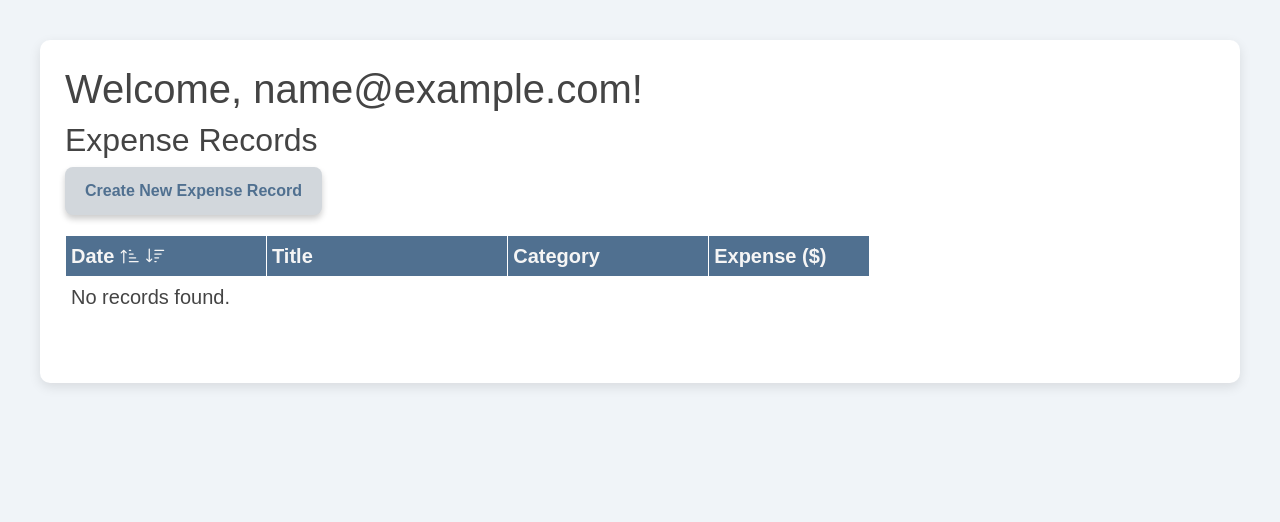
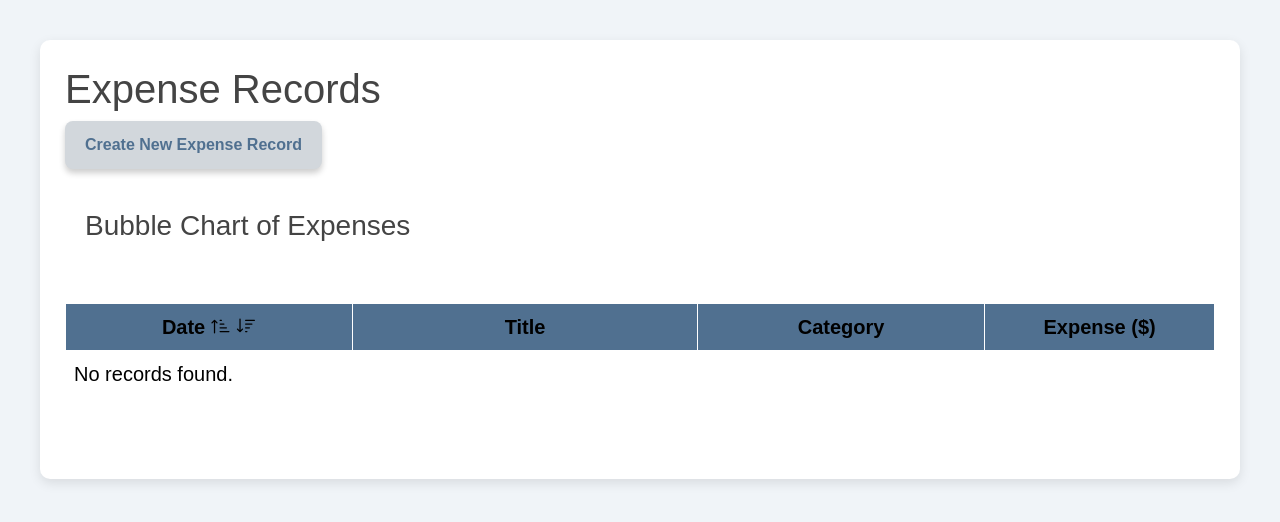
Before and after one commit to yuchangrachel/SpendWise, a Flask app: template backend/templates/home.html in a window 1280 px wide. Shown: the part 80-602 px from the top of the page. Run offline with Flask 3, Linux system fonts and the light colour scheme; the template is opened without the code that fills it, so the values that code supplies are empty; the visitor is signed in with stand-in values (Sample User, id 1).

Commit message:
add plotly dash app

```diff
--- a/backend/app.py
+++ b/backend/app.py
@@ -9,9 +9,14 @@ from routes.auth import auth_bp
 from routes.expense import expense_bp
 from models.users import User
 from models.expense import Expense
+import plotly.express as px
+import pandas as pd
 
 
 app = Flask(__name__)
+
+
+PER_PAGE = 3
 
 
 # load config from config.py
@@ -45,8 +50,23 @@ def home():
     sort_by = request.args.get('sort_by', 'date')
     sort_order = request.args.get('sort_order', 'asc')
 
-    # fetch expense for currently logged-in user
+    # use built-in query all expense for currently logged-in user
     expenses = Expense.query.filter_by(user_id=current_user.id)
+
+    # convert all expense data to pandas DataFrame for chart
+    expenses_data = []
+    for expense in expenses:
+        expenses_data.append({
+            'Date': expense.date,
+            'Title': expense.title,
+            'Category': expense.category,
+            'Expense': expense.expense,
+        })
+    df = pd.DataFrame(expenses_data)
+    # create Bubble Chart with Plotly Express
+    fig = px.scatter(df, x='Category', y='Expense', size='Expense', color='Category', hover_name='Title', size_max=60)
+    # get the plotly figure in HTML format
+    graph_html = fig.to_html(full_html=False)
 
     # apply sorting dynamically
     if hasattr(Expense, sort_by):
@@ -57,12 +77,15 @@ def home():
 
     # get page number(default 1) from query string
     page = request.args.get('page', 1, type=int)
-    # set number of expenses per page
-    per_page = 3
     # fetch expenses for the currently logged-in user
-    expenses = expenses.paginate(page=page, per_page=per_page, error_out=False)
+    expenses = expenses.paginate(page=page, per_page=PER_PAGE, error_out=False)
 
-    return render_template("home.html", expenses=expenses, sort_by=sort_by, sort_order=sort_order)
+    return render_template(
+        "home.html",
+        expenses=expenses,
+        sort_by=sort_by,
+        sort_order=sort_order,
+        graph_html=graph_html)
 
 # handle unexpected routes
 @app.errorhandler(404)
@@ -74,4 +97,4 @@ def page_not_found(e):
 
 
 if __name__ == "__main__":
-    app.run(debug=True)
+    app.run(debug=False)
--- a/backend/static/style/index.css
+++ b/backend/static/style/index.css
@@ -148,17 +148,24 @@ input[type="submit"]:hover {
 
 
 /* Table styling */
+.table-container {
+    display: flex;
+    justify-content: center;
+    align-items: center;
+}
 table, th, td {
     width: 70%;
     border: 1px solid white;
     border-collapse: collapse;
     font-size: 20px;
+    margin: 0 auto;
 }
 
 th {
-    background-color: #507090;
+    background-color: #507090 !important;
     padding: 5px;
     color: whitesmoke;
+    text-align: center;
 }
 
 td {
@@ -182,6 +189,13 @@ th:nth-child(3), td:nth-child(3) {
     text-decoration: none;
 }
 
+/* Pagination styling */
+.pagination {
+    display: flex;
+    justify-content: center;
+    gap: 10px;
+    margin-top: 20px;
+}
 
 /* Button styling */
 a.button.btn-primary {
--- a/backend/templates/home.html
+++ b/backend/templates/home.html
@@ -2,16 +2,24 @@
 {% block title %}Home{% endblock %}
 {% block content %}
 <body>
-<h1>Welcome, {{ current_user.email }}!</h1>
+<!-- <h1>Welcome, {{ current_user.email }}!</h1> -->
 <!-- Bootstrap CSS -->
 <link rel="stylesheet" href="https://cdn.jsdelivr.net/npm/bootstrap@5.3.3/dist/css/bootstrap.min.css">
 <!-- Bootstrap Icons CSS -->
 <link rel="stylesheet" href="https://cdn.jsdelivr.net/npm/bootstrap-icons/font/bootstrap-icons.css">
 <link rel="stylesheet" href="{{ url_for('static', filename='style/index.css') }}">
 
-<h2>Expense Records</h2>
+<h1>Expense Records</h1>
 <a class="button btn-primary" href="{{ url_for('expense.create_expense') }}">Create New Expense Record</a>
-<table class="block">
+
+<!-- Bubble Chart Display -->
+<div class="block">
+    <h3>Bubble Chart of Expenses</h3>
+    <div>{{ graph_html | safe }}</div>
+</div>
+
+<div class="table-container">
+    <table class="table">
         <thead>
             <tr>
                 <th class="sortable {{ 'asc' if sort_by == 'date' and sort_order == 'asc' else 'desc' if sort_by == 'date' else '' }}"
@@ -42,6 +50,7 @@
             {% endfor %}
         </tbody>
     </table>
+</div>
 
 <!-- Pagination -->
 <div class="pagination">
```
Also changed, not shown: backend/requirements.txt (+12 -0 lines), README.md. Lines whose indentation alone changed are shown as unchanged.
